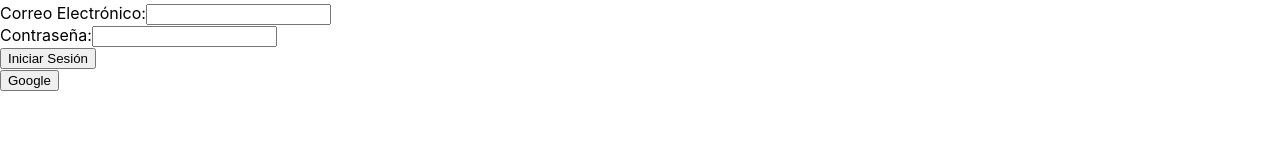
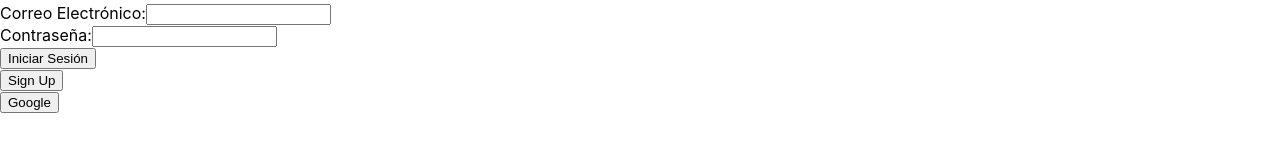
Before and after one commit to Facu-J-Boy/E-commerce, a React (Create React App) app: page /login in a window 1280 px wide. Shown: the part 181-332 px from the top of the page. Built offline with nearby package versions, Linux system fonts and the light colour scheme; no server answers.

Commit message:
feat: redirection to signUp

```diff
--- a/src/components/LoginWhitEmail/LoginWhitEmail.tsx
+++ b/src/components/LoginWhitEmail/LoginWhitEmail.tsx
@@ -1,10 +1,12 @@
 import React, { useState } from 'react';
 import { getAuth, signInWithEmailAndPassword } from 'firebase/auth';
 import LoginWithGoogle from '../LoginWithGoogle/LoginWithGoogle';
+import { useNavigate } from 'react-router-dom';
 
 const LoginWhitEmail: React.FC = (): JSX.Element => {
   const [email, setEmail] = useState('');
   const [password, setPassword] = useState('');
+  const navigate = useNavigate();
 
   const handleLogin = async (e: React.FormEvent) => {
     e.preventDefault();
@@ -41,6 +43,13 @@ const LoginWhitEmail: React.FC = (): JSX.Element => {
         <br />
         <button type='submit'>Iniciar Sesión</button>
       </form>
+      <button
+        onClick={() => {
+          navigate('/signUp');
+        }}
+      >
+        Sign Up
+      </button>
       <LoginWithGoogle />
     </div>
   );
```
